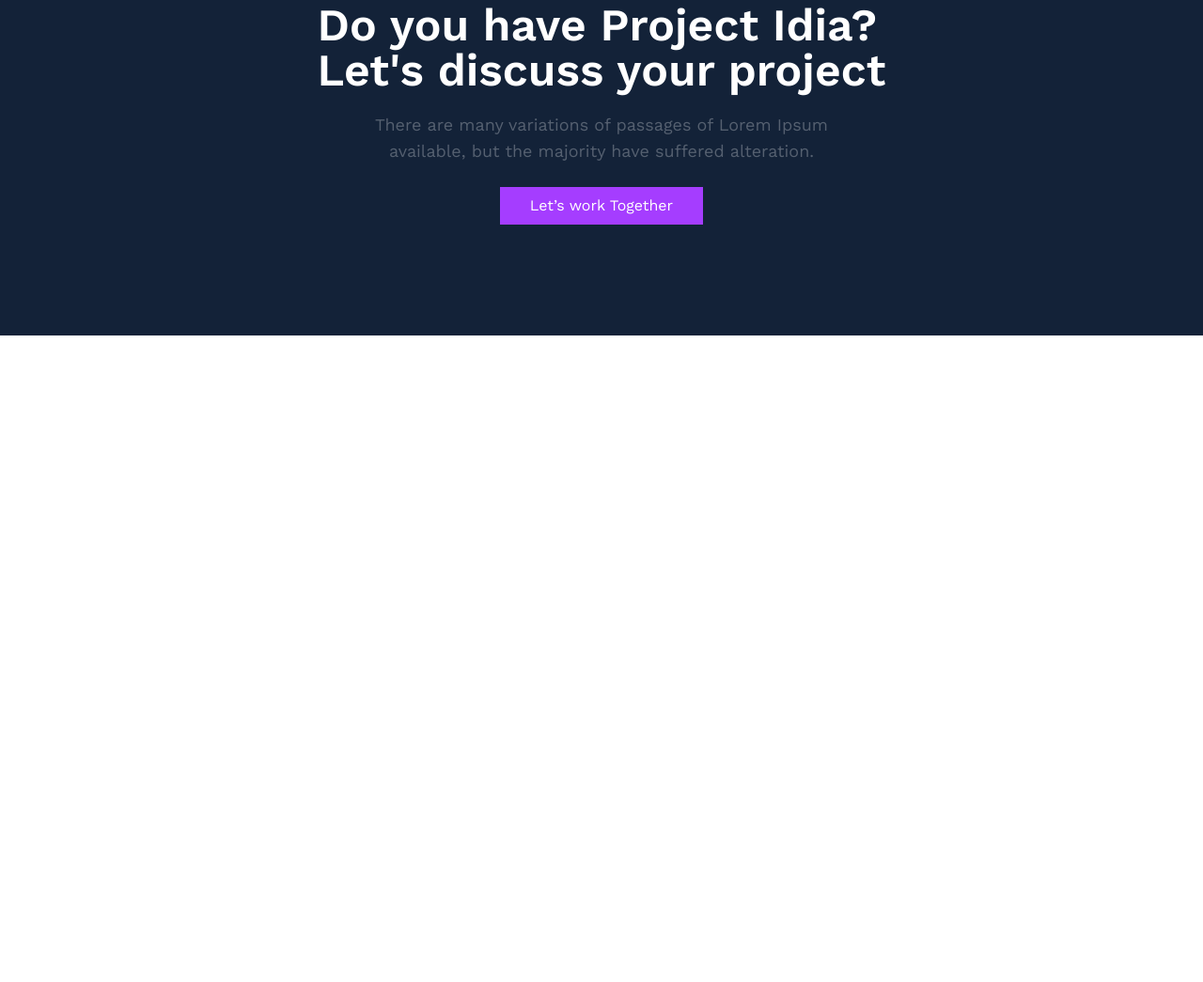
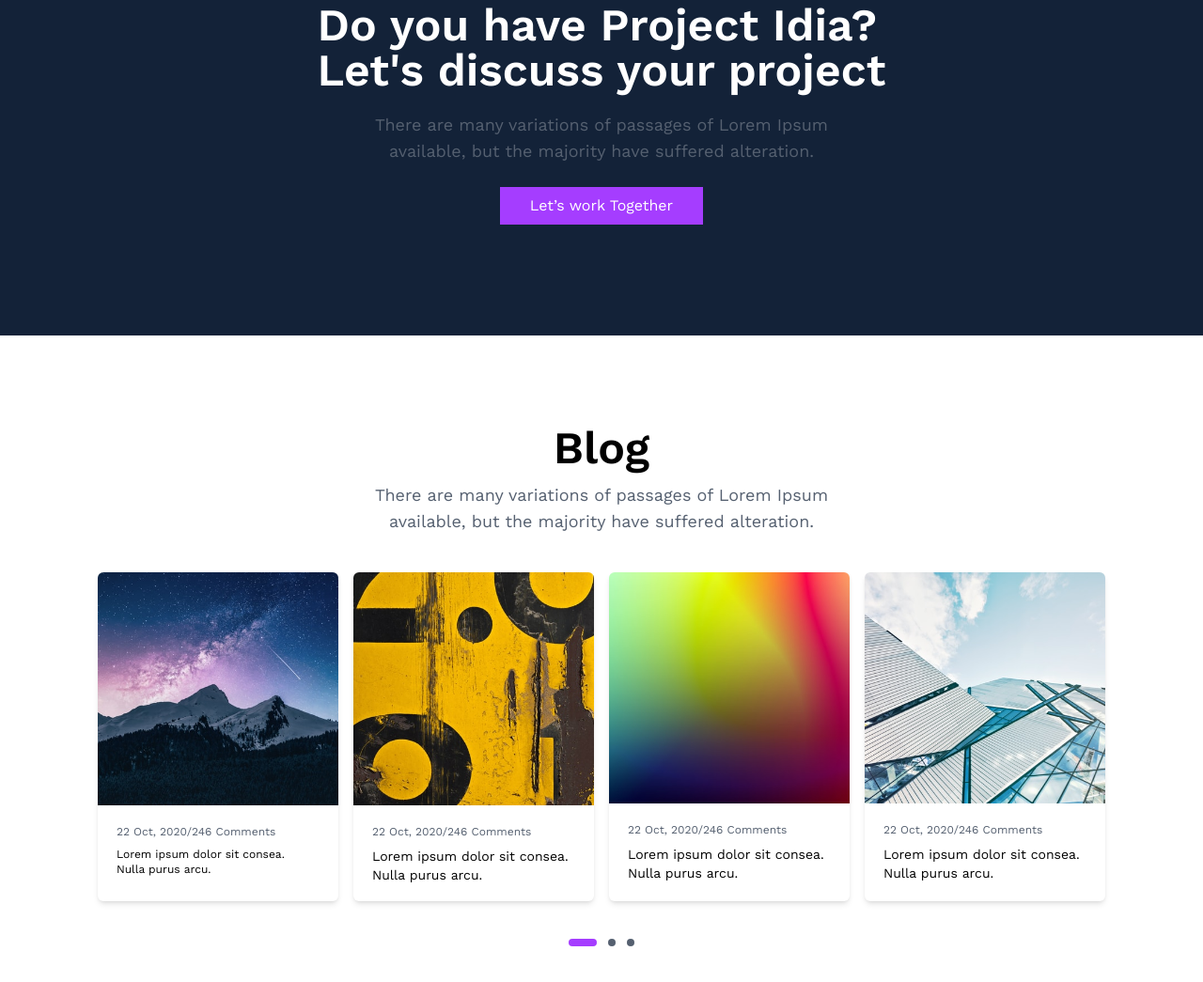
Before and after one commit to shajalal07s/figma-05, a website: page src/index.html in a window 1280 px wide. Shown: the part 4289-5334 px from the top of the page at 94% size. Before the commit the page ends 4646 px from the top, so only its background shows below. Drawn offline with nearby package versions, Linux system fonts and the light colour scheme; files that its build step writes are made by us from their sources; a web font is replaced by a local one.

Commit message:
Blog Section Crate and tailwind config file customize

```diff
--- a/src/index.html
+++ b/src/index.html
@@ -315,5 +315,70 @@
             <button class="px-8 py-2 bg-primary text-white text-base mt-6" type="">Let’s work Together</button>
         </div>
     </section>
+
+    <!-- Blog Section -->
+
+    <section class="mx-auto py-24">
+        <div class="blog-section flex flex-col justify-center items-center">
+            <div class="port-text text-center">
+                <p class="text-5xl font-semibold">Blog</p>
+                <p class="text-base lg:text-lg text-Text-color mt-3">There are many variations of passages of Lorem Ipsum <br>available,
+                    but the majority have suffered alteration.
+                </p>
+            </div>
+            <div class="card-section mx-auto mt-10 flex flex-col lg:flex-row gap-4 justify-center items-center">
+                <!-- Card-1 -->
+                <div class="card-1 lg:w-1/5 h-blog flex flex-col justify-start bg-white shadow-md rounded-md">
+                    <img src="../Figma-05-img/Blog-imge-1.jpg"
+                    class="w-full rounded-t-md h-[248px] object-cover" alt="">
+                    <div class="p-5">
+                        <p class="text-xs text-Text-color">22 Oct, 2020/246 Comments</p>
+                        <p class="text-xs text-black mt-2">Lorem ipsum dolor sit consea. <br>
+                             Nulla purus arcu.
+                        </p>
+                    </div>
+                </div>
+                <!-- Card-1 -->
+                <div class="card-1 w-full lg:w-1/5 h-blog flex flex-col justify-start bg-white shadow-md rounded-md">
+                    <img src="../Figma-05-img/Blog-imge-2.jpg"
+                    class="w-full rounded-t-md h-[248px] object-cover" alt="">
+                    <div class="p-5">
+                        <p class="text-xs text-Text-color">22 Oct, 2020/246 Comments</p>
+                        <p class="text-sm text-black mt-2">Lorem ipsum dolor sit consea. <br>
+                             Nulla purus arcu.
+                        </p>
+                    </div>
+                </div>
+                <!-- Card-1 -->
+                <div class="card-1 lg:w-1/5 h-blog flex flex-col justify-start bg-white shadow-md rounded-md">
+                    <img src="../Figma-05-img/Blog-imge-3.jpg"
+                    class="w-full rounded-t-md h-[248px] object-cover" alt="">
+                    <div class="p-5">
+                        <p class="text-xs text-Text-color">22 Oct, 2020/246 Comments</p>
+                        <p class="text-sm text-black mt-2">Lorem ipsum dolor sit consea. <br>
+                             Nulla purus arcu.
+                        </p>
+                    </div>
+                </div>
+                <!-- Card-1 -->
+                <div class="card-1 lg:w-1/5 h-blog flex flex-col justify-start bg-white shadow-md rounded-md">
+                    <img src="../Figma-05-img/Blog-imge-4.jpg"
+                    class="w-full rounded-t-md h-[248px] object-cover" alt="">
+                    <div class="p-5">
+                        <p class="text-xs text-Text-color">22 Oct, 2020/246 Comments</p>
+                        <p class="text-sm text-black mt-2">Lorem ipsum dolor sit consea. <br>
+                             Nulla purus arcu.
+                        </p>
+                    </div>
+                </div>
+            </div>
+            <div class="flex justify-center items-center gap-3 mt-10">
+               <div class="w-[30px] h-[8px] rounded-md bg-primary"></div>
+               <div class="w-[8px] h-[8px] rounded-full bg-Text-color"></div>
+               <div class="w-[8px] h-[8px] rounded-full bg-Text-color"></div>
+            </div>
+        </div>
+    </section>
+
 </body>
 </html>
--- a/tailwind.config.js
+++ b/tailwind.config.js
@@ -27,7 +27,7 @@ module.exports = {
         'wor-primary': '988px',
         'wor-secendry': '276px',
         'project': '472px',
-        'blog': '784px',
+        'blog': '350px',
       }
     },
   },
```
